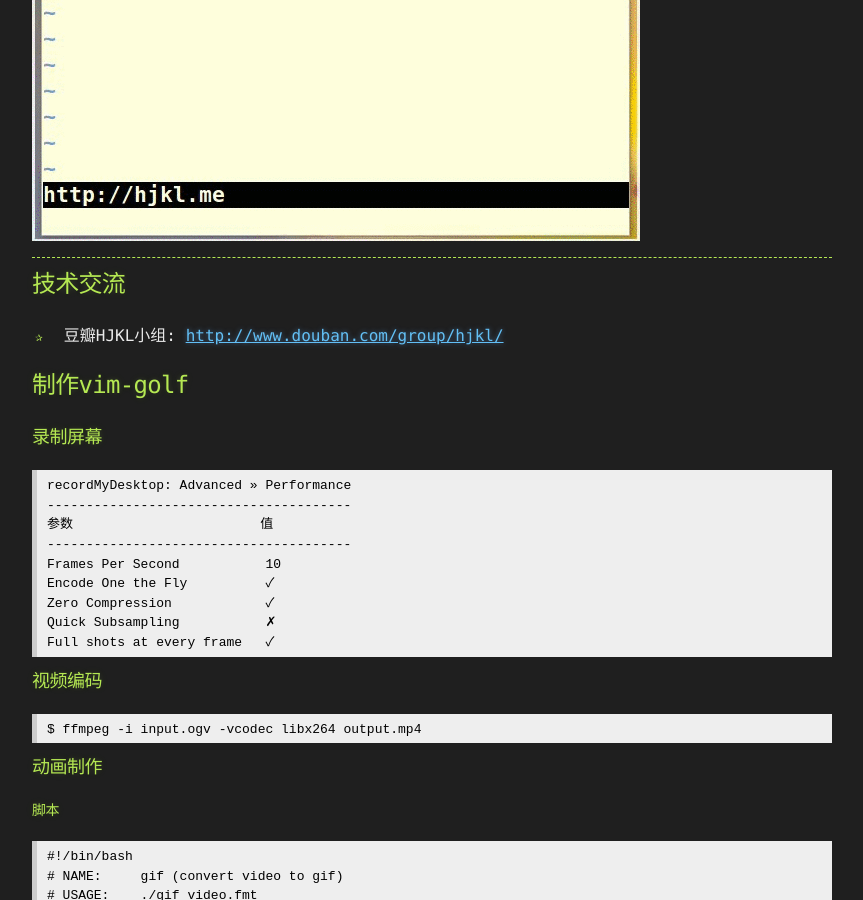
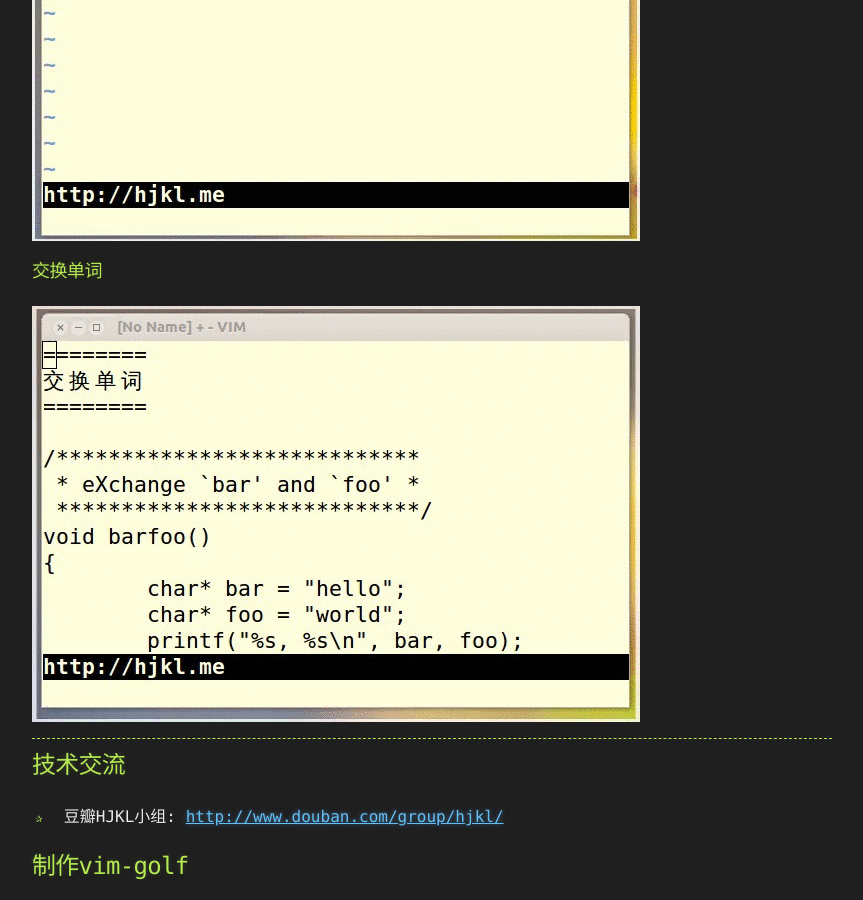
Before and after one commit to gotovoid/hjkl, a Jekyll site: the page built from vim-golf.md, in a window 1280 px wide and 900 px high, scrolled down 3786 px. Shown: the whole window, without its empty margins (208-1071 px from the left). Built offline with Jekyll 4.4.1, drawn with Linux system fonts in a browser that asks for light colours; Markdown is read by kramdown in place of the engine named in the settings; comment, search, counter and statistics services are not loaded.

Commit message:
add golf-009

```diff
--- a/vim-golf.md
+++ b/vim-golf.md
@@ -27,6 +27,8 @@ comments:  true
 ![vim-golf-007.gif](/img/vim-golf-007.gif)
 ### 名言警句
 ![vim-golf-008.gif](/img/vim-golf-008.gif)
+### 交换单词
+![vim-golf-009.gif](/img/vim-golf-009.gif)
 
 ---------------------------------------------------
 
```
Also changed, not shown: img/vim-golf-009.gif (added).
